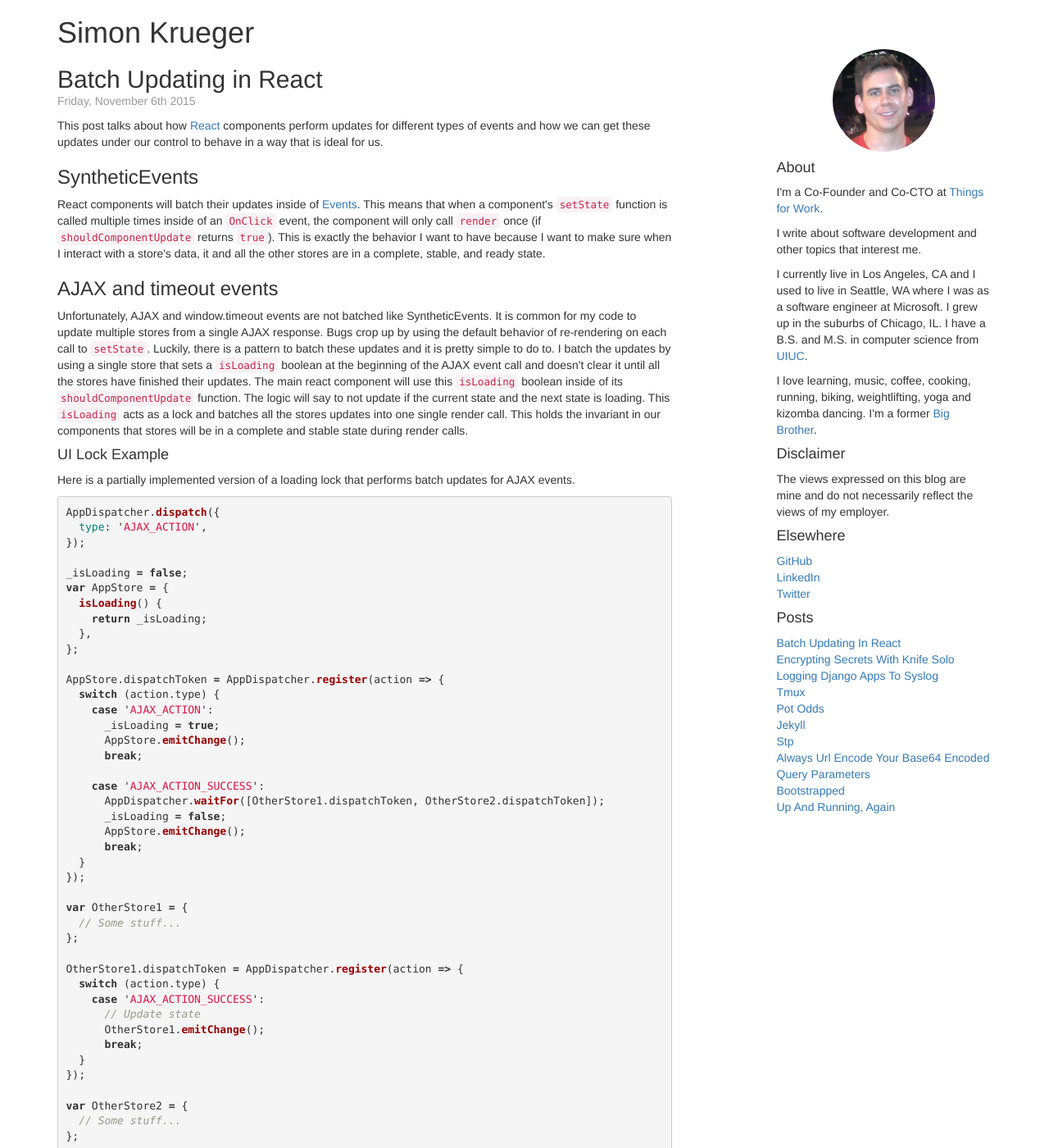
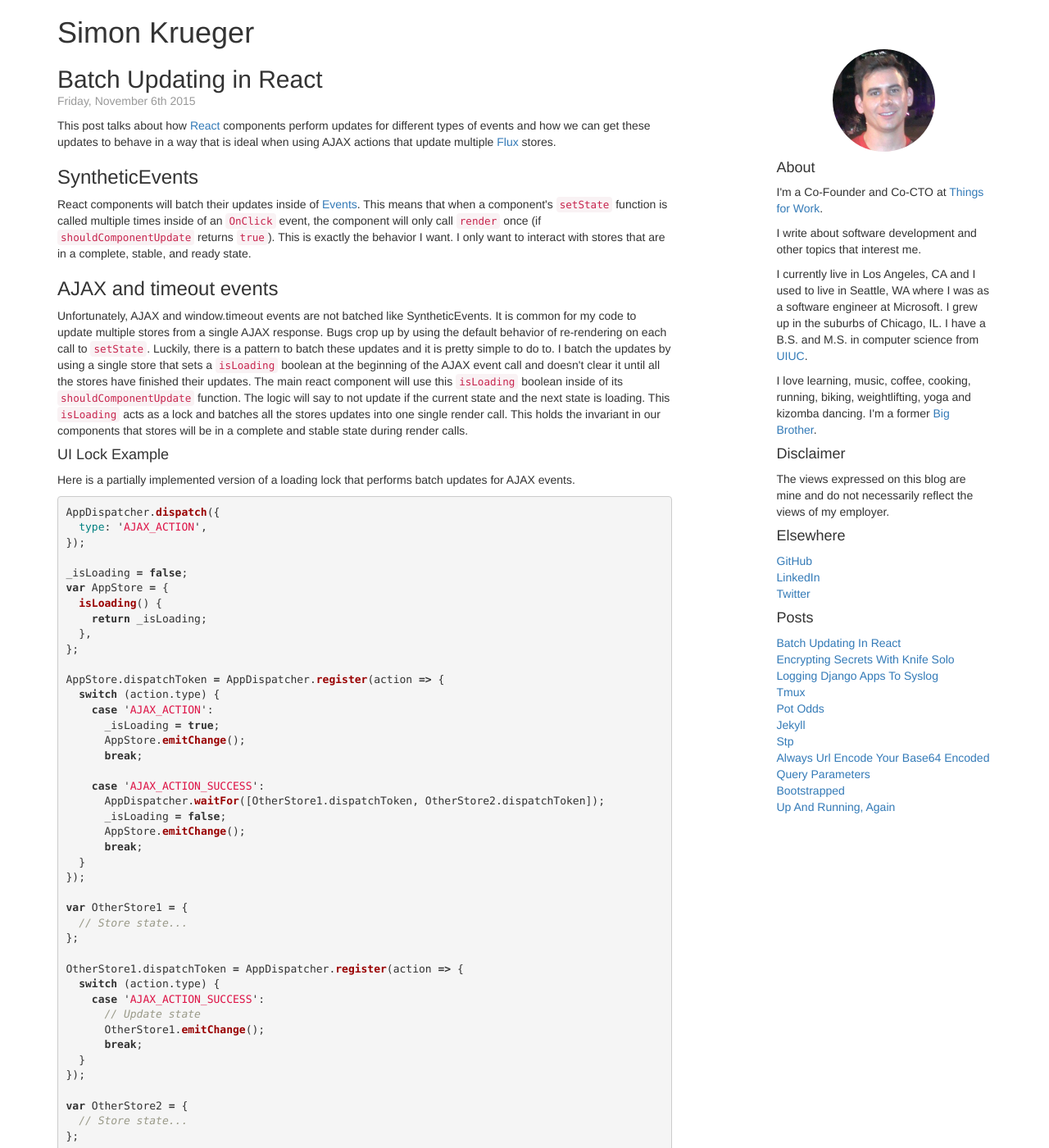
Before and after one commit to skrueger/skrueger.github.io, a Jekyll site: the page built from index.html, in a window 1280 px wide and 1400 px high. Shown: the whole window at 82% size. Built offline with Jekyll 4.4.1, drawn with Linux system fonts in a browser that asks for light colours; nearby versions of some CDN libraries; the list of posts is cut into pages by our own code; some of the changed text lies outside the part shown.

Commit message:
Improve wording and gramticaly issues

```diff
--- a/_posts/2015-11-06-Batch-Updating-In-React.md
+++ b/_posts/2015-11-06-Batch-Updating-In-React.md
@@ -5,7 +5,7 @@ layout: post
 <p class="post-meta">Friday, November 6th 2015</p>
 <p>
 This post talks about how <a href='https://facebook.github.io/react/index.html'>React</a> components perform updates for different types of events and how
-we can get these updates under our control to behave in a way that is ideal for us.
+we can get these updates to behave in a way that is ideal when using AJAX actions that update multiple <a href='https://facebook.github.io/flux/'>Flux</a> stores.
 </p>
 
 <h3>SyntheticEvents</h3>
@@ -13,7 +13,7 @@ we can get these updates under our control to behave in a way that is ideal for
 React components will batch their updates inside of <a href='https://facebook.github.io/react/docs/events.html'>Events</a>.
 This means that when a component's <code>setState</code> function is called
 multiple times inside of an <code>OnClick</code> event, the component will only call <code>render</code> once (if <code>shouldComponentUpdate</code> returns <code>true</code>).
-This is exactly the behavior I want to have because I want to make sure when I interact with a store's data, it and all the other stores are in a complete, stable, and ready state.
+This is exactly the behavior I want.  I only want to interact with stores that are in a complete, stable, and ready state.
 </p>
 <h3>AJAX and timeout events</h3>
 <p>
@@ -61,7 +61,7 @@ AppStore.dispatchToken = AppDispatcher.register(action => {
 });
 
 var OtherStore1 = {
-  // Some stuff...
+  // Store state...
 };
 
 OtherStore1.dispatchToken = AppDispatcher.register(action => {
@@ -74,7 +74,7 @@ OtherStore1.dispatchToken = AppDispatcher.register(action => {
 });
 
 var OtherStore2 = {
-  // Some stuff...
+  // Store state...
 };
 
 OtherStore2.dispatchToken = AppDispatcher.register(action => {
@@ -105,7 +105,7 @@ var App = Reat.createClass({
   },
 
   render() {
-    // Store are in a stable complete state invariant holds! \o/
+    // Stores are in a stable complete state invariant holds! \o/
   },
 });
 {% endhighlight %}
```
